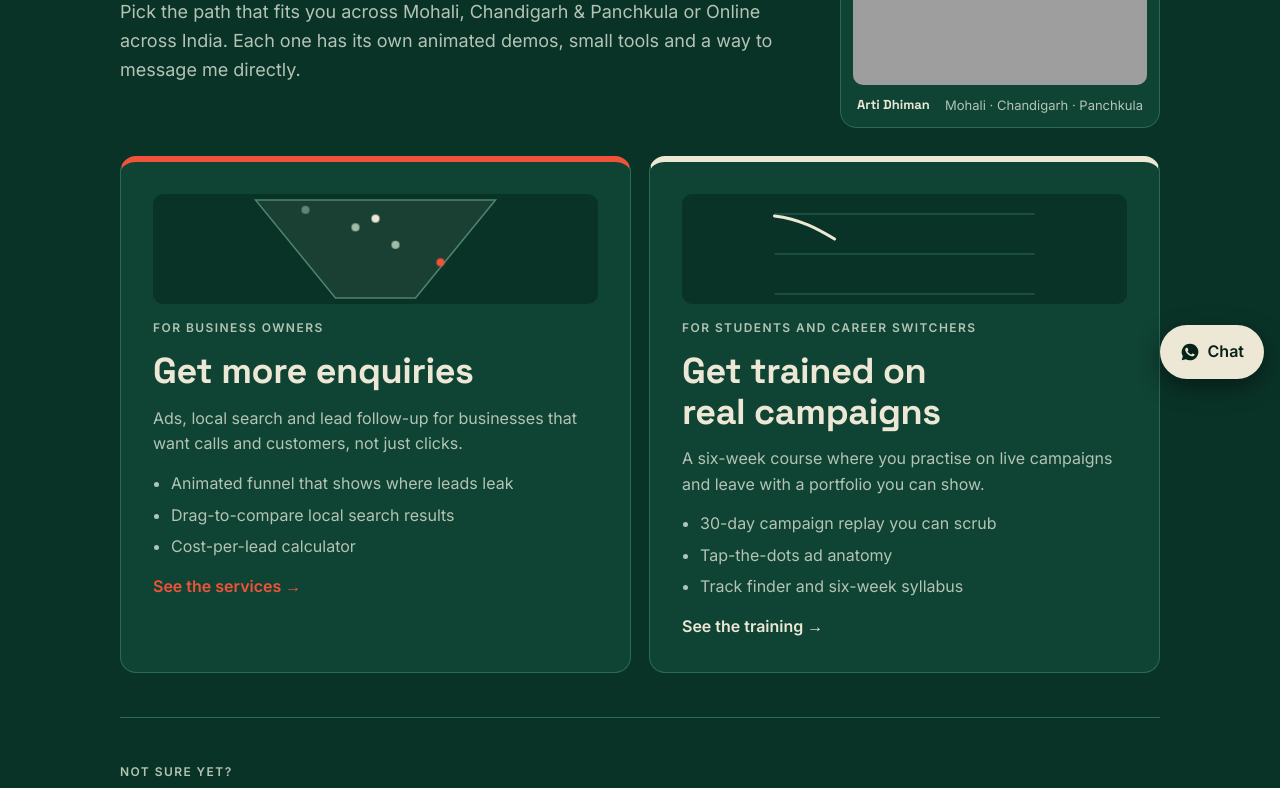
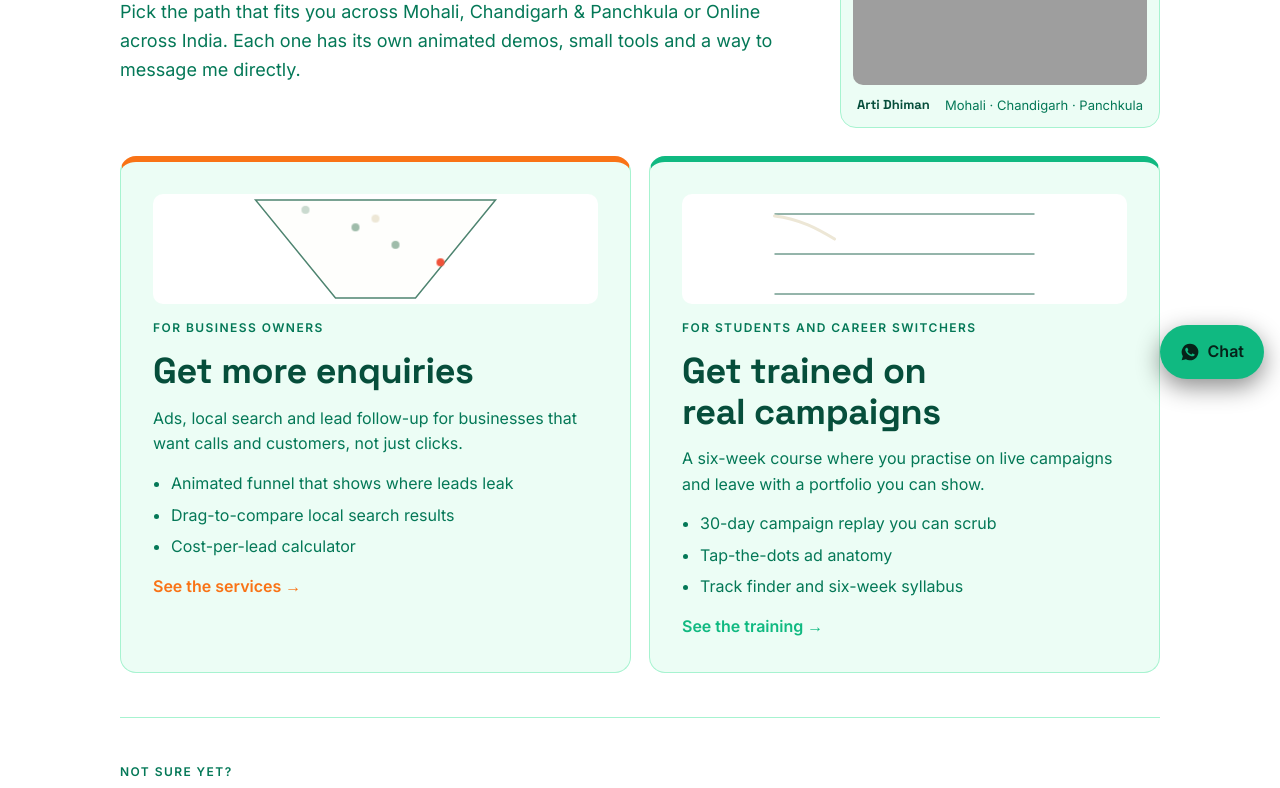
Before and after one commit to artipiim-oss/Artiportfolio.github.io, a plain HTML site: page index.html in a window 1280 px wide. Shown: the part 405-1193 px from the top of the page. Drawn offline with Linux system fonts and the light colour scheme; grey boxes are pictures that could not be loaded.

Commit message:
Update index.html

```diff
--- a/index.html
+++ b/index.html
@@ -4,14 +4,21 @@
 <link rel="stylesheet" href="https://fonts.googleapis.com/css2?family=Inter:wght@400;500;600&family=Space+Grotesk:wght@500;600;700&display=swap">
 <style>
 /* Layout: sticky top bar switches three views (home, services, training). Each view is one column. */
-:root{
-  --navy: #0A3328; --navy-2: #0F4334; --navy-3: #14523F; --line: #2B6A56;
-  --white: #EDE7D6; --muted: #B3C4B5;
-  --blue: #1B6F57; --coral: #F0523A; --green: #EDE7D6;
-  --accent: #F0523A;
+:root {
+  --navy: #FFFFFF;
+  --navy-2: #ECFDF5;
+  --navy-3: #D1FAE5;
+  --line: #A7F3D0;
+  --white: #064E3B;
+  --muted: #047857;
+  --blue: #059669;
+  --coral: #F97316;
+  --green: #10B981;
+  --accent: #F97316;
+  --ink: #FFFFFF;
   --font-display: "Space Grotesk", "Segoe UI", system-ui, sans-serif;
   --font-body: "Inter", "Segoe UI", system-ui, sans-serif;
-  color-scheme: dark;
+  color-scheme: light;
 }
 .view-s *{ box-sizing: border-box; }
 html{ scroll-behavior: smooth; }
```
